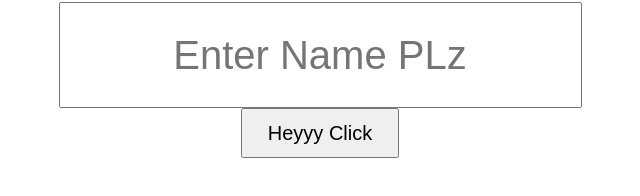
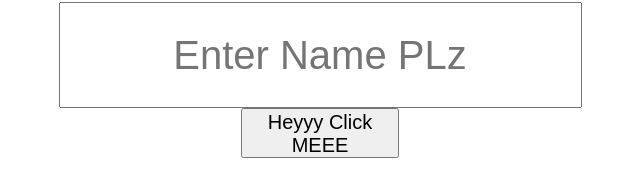
Before and after one commit to dylankidd/alert_name, a plain HTML site: page index.html in a window 1280 px wide. Shown: the part 106-302 px from the top of the page, without its empty margins (320-960 px from the left). Drawn offline with Linux system fonts and the light colour scheme.

Commit message:
more text

```diff
--- a/index.html
+++ b/index.html
@@ -9,7 +9,7 @@
 		<input id="inputName" type="text" placeholder="Enter Name PLz"> <br>
 	</div>
 	<div id="inputbutton">
-		<button id="heyButton">Heyyy Click</button>
+		<button id="heyButton">Heyyy Click MEEE</button>
 	</div>
 
 
```
